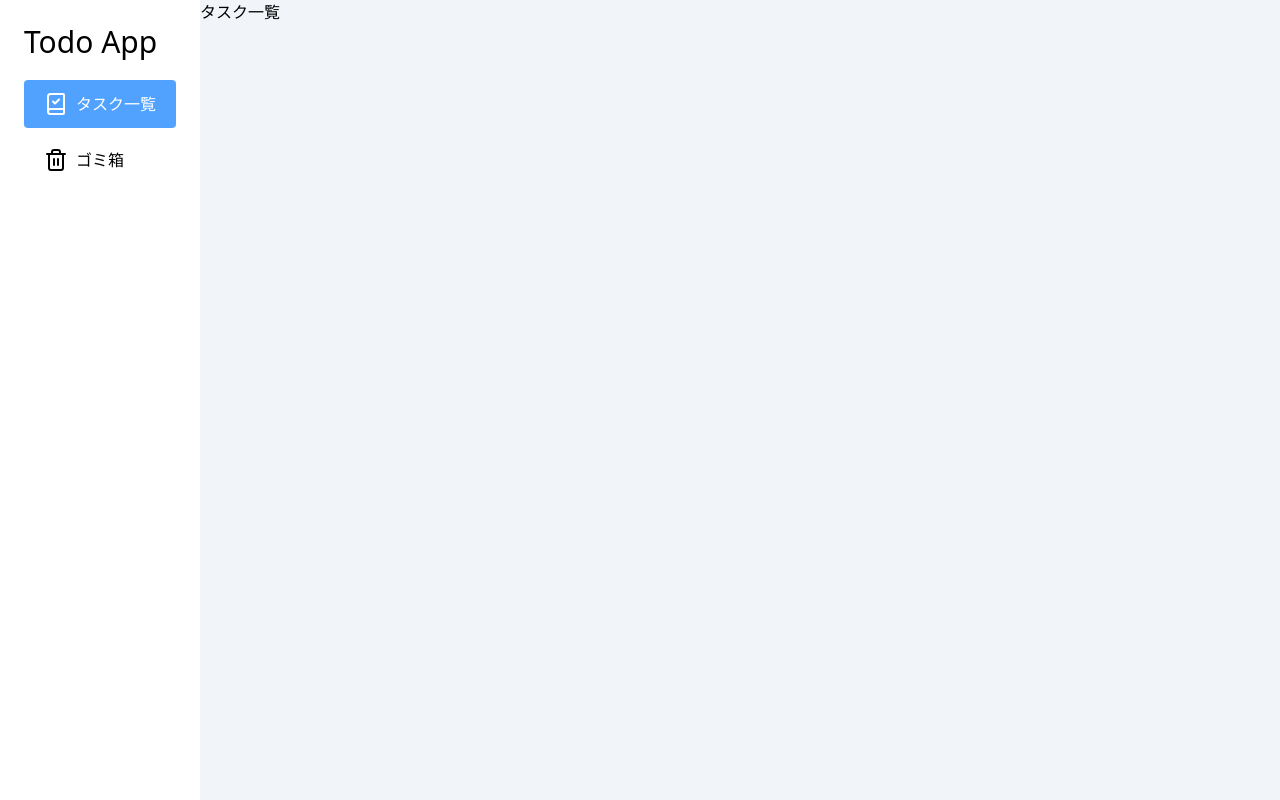
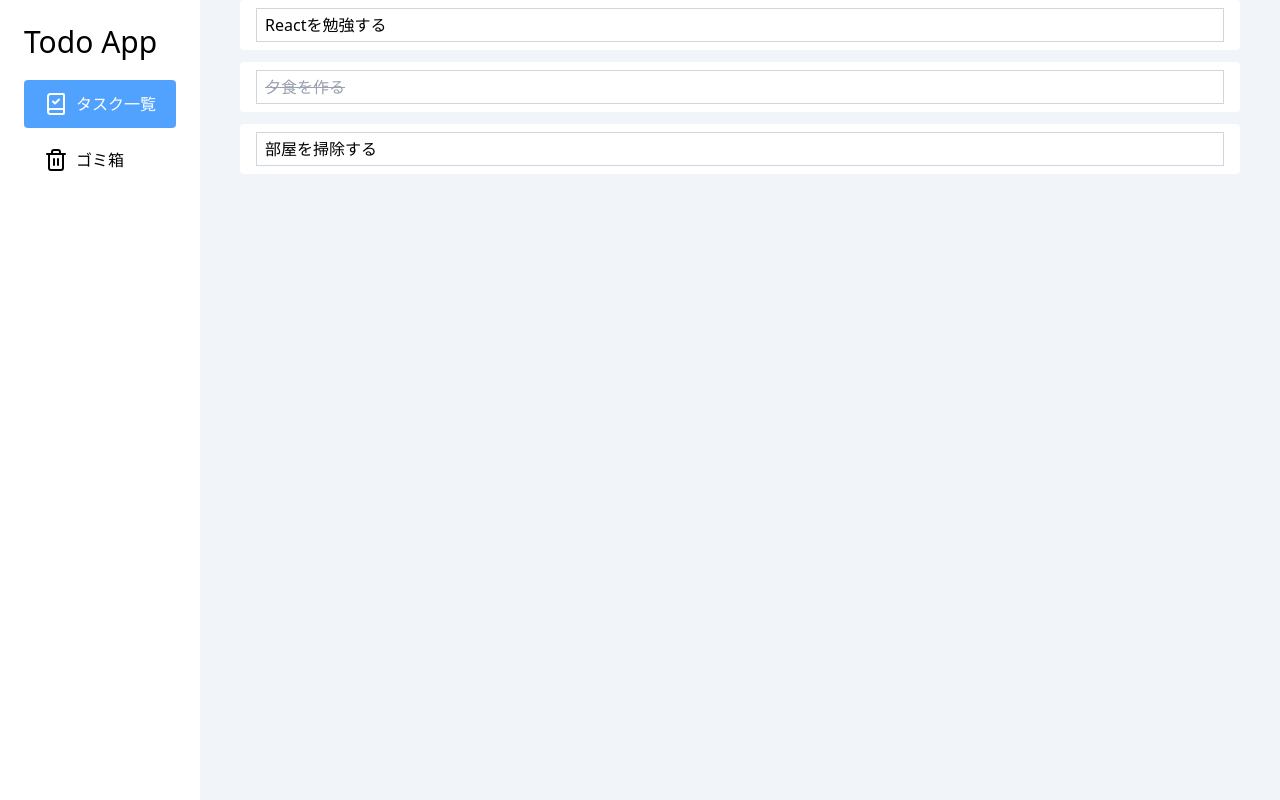
Before and after one commit to ryuma-murakami/my-todo-app, a React (Vite) app: page / in a window 1280 px wide. Built offline with nearby package versions, Linux system fonts and the light colour scheme.

Commit message:
feat: add task list page layout

```diff
--- a/src/App.jsx
+++ b/src/App.jsx
@@ -5,6 +5,7 @@
   RouterProvider,
 } from 'react-router-dom';
 import { AppLayout } from './components/AppLayout';
+import { TaskList } from './components/TaskList';
 
 const router = createBrowserRouter([
   {
@@ -16,7 +17,7 @@
     children: [
       {
         path: '/',
-        element: <div>タスク一覧</div>,
+        element: <TaskList />,
       },
       {
         path: '/trash',
--- /dev/null
+++ b/src/components/TaskItem.jsx
@@ -0,0 +1,22 @@
+import { cva } from 'class-variance-authority';
+
+const inputVariants = cva('flex-1 border px-2 py-1 border-gray-300 bg-white', {
+  variants: {
+    completed: {
+      true: 'text-gray-400 line-through disabled:cursor-not-allowed',
+    },
+  },
+});
+
+export function TaskItem({ task }) {
+  return (
+    <div className="flex items-center gap-3 rounded bg-white px-4 py-2">
+      <input
+        type="text"
+        className={inputVariants({ completed: task.status === 'completed' })}
+        defaultValue={task.title}
+        disabled={task.status === 'completed'}
+      />
+    </div>
+  );
+}
--- /dev/null
+++ b/src/components/TaskList.jsx
@@ -0,0 +1,16 @@
+import { dummyTaskList } from '../data/dummyTaskList';
+import { TaskItem } from './TaskItem';
+
+export function TaskList() {
+  return (
+    <div className="relative">
+      <div className="space-y-3 px-10 pb-10">
+        {dummyTaskList.length === 0 ? (
+          <p className="text-center text-sm">タスクがありません</p>
+        ) : (
+          dummyTaskList.map((task) => <TaskItem key={task.id} task={task} />)
+        )}
+      </div>
+    </div>
+  );
+}
--- /dev/null
+++ b/src/data/dummyTaskList.js
@@ -0,0 +1,17 @@
+export const dummyTaskList = [
+  {
+    id: 1,
+    title: 'Reactを勉強する',
+    status: 'nonStarted',
+  },
+  {
+    id: 2,
+    title: '夕食を作る',
+    status: 'completed',
+  },
+  {
+    id: 3,
+    title: '部屋を掃除する',
+    status: 'trashed',
+  },
+];
```
